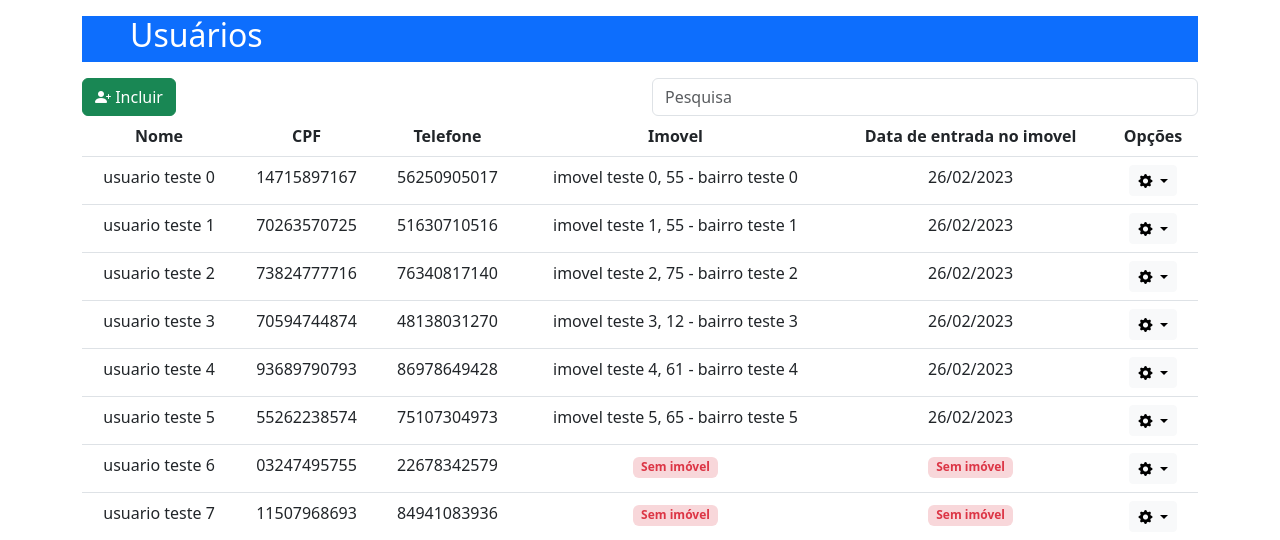
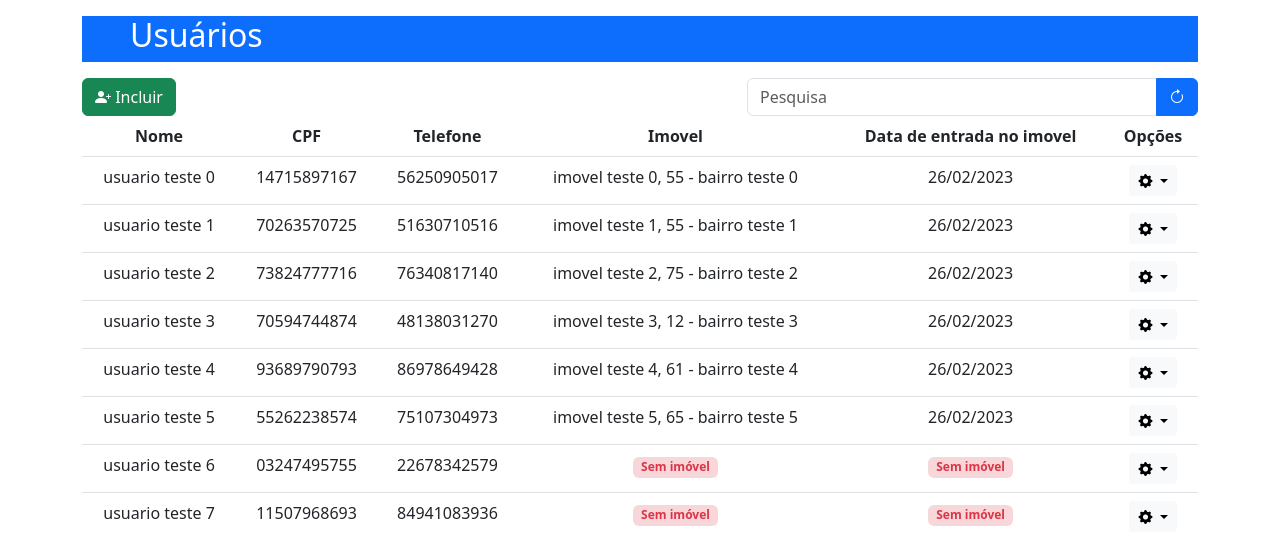
Before and after one commit to luanmalaquias/controlefinanceiro, a Django app: page /usuario/listar/ in a window 1280 px wide. Shown: the part 90-630 px from the top of the page. Run offline with Django 4.2, Linux system fonts and the light colour scheme; a user stored in the database is signed in; data comes from the database, SQL or seed files in the repository; some libraries are stand-ins or nearby versions.

Commit message:
upd pesquisa imoveis

```diff
--- a/core/templates/registration/list.html
+++ b/core/templates/registration/list.html
@@ -8,13 +8,14 @@
     </div>
 
     <div class="row">
-        <div class="col-6">
+        <div class="col-7">
             <a href="{% url 'cadastrarusuario' %}" class="btn btn-success"><i class="bi bi-person-plus-fill"></i> Incluir</a>
         </div>
-        <div class="col-6">
+        <div class="col-5">
             <form method="GET" autocomplete="off">
-                <div class="form-group">
+                <div class="input-group">
                     <input type="text" class="form-control" placeholder="Pesquisa" name="busca">
+                    <button class="btn btn-primary"><i class="bi bi-arrow-clockwise"></i></button>
                 </div>
             </form>
         </div>
```
